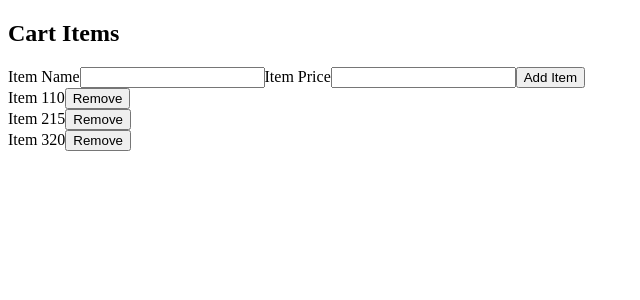
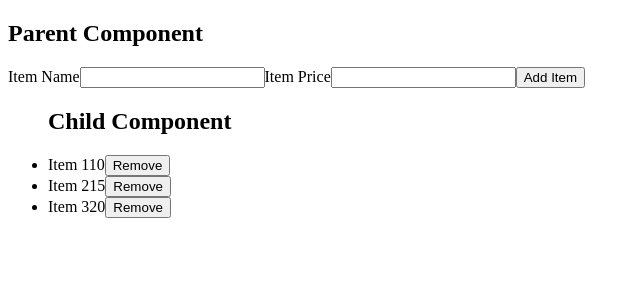
Before and after one commit to acciojob/lift-state-up-4-anitha-anii, a React app: page / in a window 1280 px wide. Shown: the top 300 px of the page, without its empty margins (0-640 px from the left). Built offline with nearby package versions, Linux system fonts and the light colour scheme.

Commit message:
'changes'

```diff
--- a/src/components/App.js
+++ b/src/components/App.js
@@ -26,7 +26,7 @@ class App extends Component {
     const { newItemName, newItemPrice } = this.state;
     if (newItemName && newItemPrice) {
       const newItem = {
-        id: Date.now(), // You can use any unique identifier for the new item
+        id: Date.now(),
         name: newItemName,
         price: parseFloat(newItemPrice),
       };
@@ -48,7 +48,7 @@ class App extends Component {
 
     return (
       <div className="parent">
-        <h2>Cart Items</h2>
+        <h2>Parent Component</h2>
         <label>Item Name</label>
         <input
           type='text'
@@ -63,7 +63,7 @@ class App extends Component {
           value={newItemPrice}
           onChange={this.handleInputChange}
         />
-        <button onClick={this.handleAddItem}>Add Item</button>
+        <button onClick={this.handleAddItem} data-testid="addItemButton">Add Item</button>
         <ChildComponent cartItems={this.state.cartItems} onRemoveItem={this.handleRemoveItem} />
       </div>
     );
--- a/src/components/ChildComponent.js
+++ b/src/components/ChildComponent.js
@@ -2,15 +2,17 @@ import React from 'react';
 
 const ChildComponent = ({ cartItems, onRemoveItem }) => {
   return (
-    <div className="child">
+
+    <ul className="child li">
+         <h2>Child Component</h2>
       {cartItems.map((item) => (
-        <div key={item.id}>
+        <li key={item.id}>
           <span id="itemName">{item.name}</span>
           <span id="itemPrice">{item.price}</span>
           <button onClick={() => onRemoveItem(item.id)}>Remove</button>
-        </div>
+        </li>
       ))}
-    </div>
+    </ul>
   );
 };
 
```
